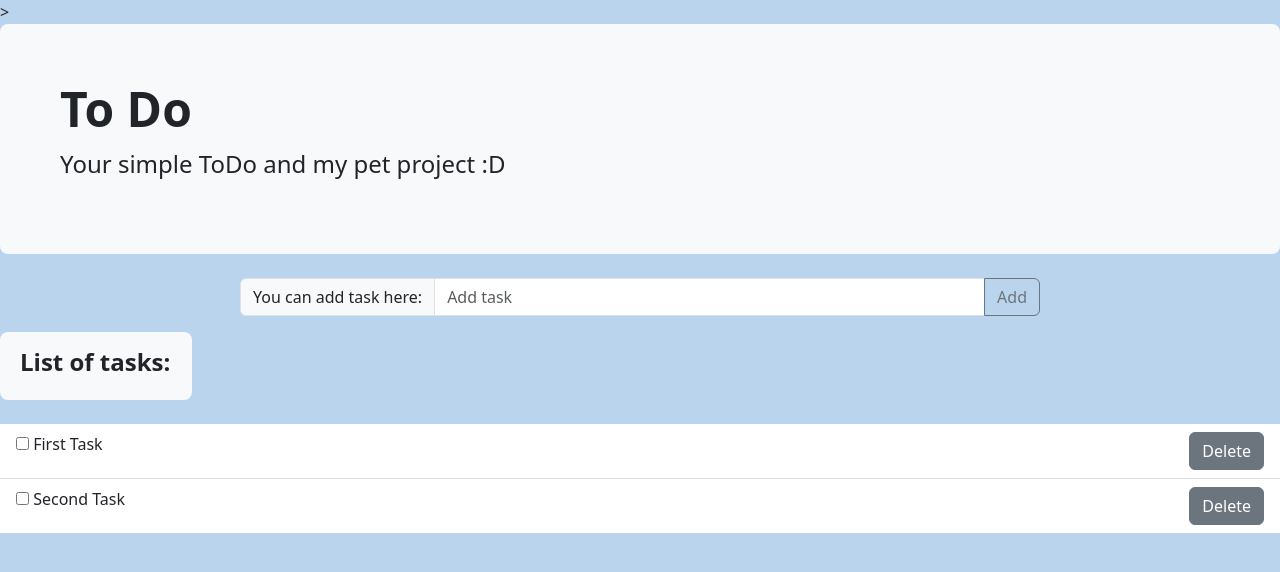
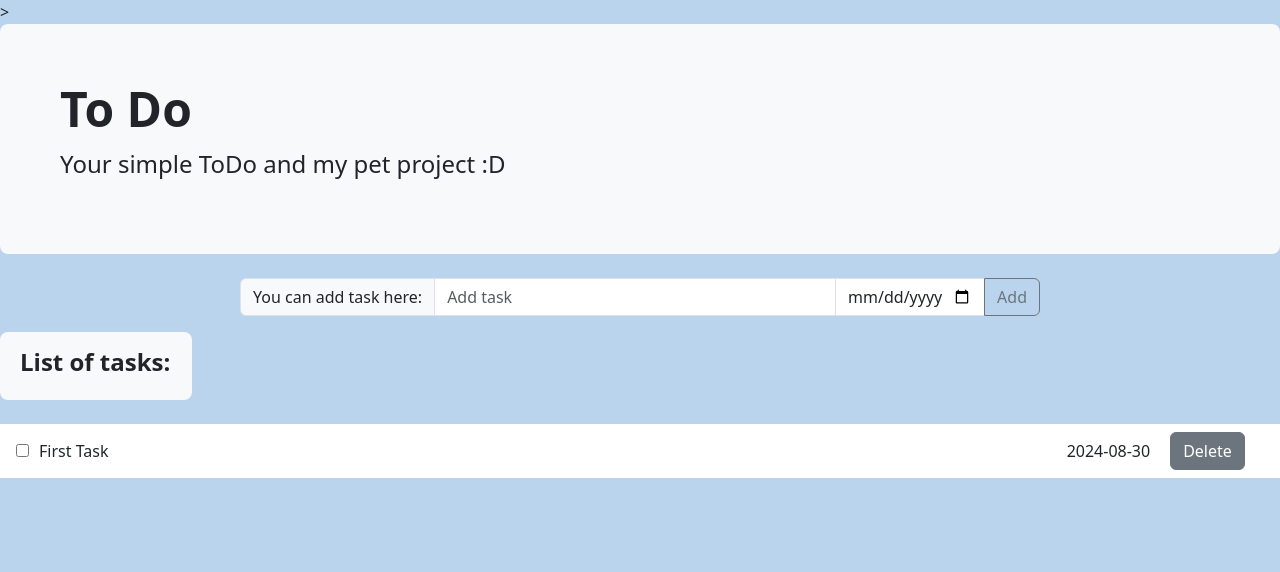
Before and after one commit to ililihayy/ToDo-Flask, a Flask app: page / in a window 1280 px wide. Shown: the top 572 px of the page. Run offline with Flask 3, Linux system fonts and the light colour scheme.

Commit message:
added date selection

```diff
--- a/app.py
+++ b/app.py
@@ -2,17 +2,17 @@ from flask import Flask, render_template, request, redirect, url_for
 
 app = Flask(__name__, template_folder="templates")
 
-todos = [{"task": "First Task", "done": False}, {"task": "Second Task", "done": False}]
+todos = [{"task": "First Task", "date": "2024-08-30", "done": False}]
 
 @app.route("/")
 def index():
     return render_template("index.html", todos=todos)
 
-
 @app.route("/add", methods=["POST"])
 def add():
     todo = request.form['todo_add']
-    todos.append({"task": todo, "done": False})
+    date = request.form['task_date']
+    todos.append({"task": todo, "date": date, "done": False})
     return redirect(url_for("index"))
 
 @app.route("/delete/<int:index>", methods=['POST'])
--- a/templates/index.html
+++ b/templates/index.html
@@ -1,11 +1,15 @@
 <!DOCTYPE html>
 <html lang="en">
+
 <head>
   <meta charset="UTF-8">
   <meta name="viewport" content="width=device-width, initial-scale=1.0">
   <title>Your ToDo </title>
-    <link href="https://cdn.jsdelivr.net/npm/bootstrap@5.3.3/dist/css/bootstrap.min.css" rel="stylesheet" integrity="sha384-QWTKZyjpPEjISv5WaRU9OFeRpok6YctnYmDr5pNlyT2bRjXh0JMhjY6hW+ALEwIH" crossorigin="anonymous">
-    <script src="https://cdn.jsdelivr.net/npm/bootstrap@5.3.3/dist/js/bootstrap.bundle.min.js" integrity="sha384-YvpcrYf0tY3lHB60NNkmXc5s9fDVZLESaAA55NDzOxhy9GkcIdslK1eN7N6jIeHz" crossorigin="anonymous"></script>
+  <link href="https://cdn.jsdelivr.net/npm/bootstrap@5.3.3/dist/css/bootstrap.min.css" rel="stylesheet"
+    integrity="sha384-QWTKZyjpPEjISv5WaRU9OFeRpok6YctnYmDr5pNlyT2bRjXh0JMhjY6hW+ALEwIH" crossorigin="anonymous">
+  <script src="https://cdn.jsdelivr.net/npm/bootstrap@5.3.3/dist/js/bootstrap.bundle.min.js"
+    integrity="sha384-YvpcrYf0tY3lHB60NNkmXc5s9fDVZLESaAA55NDzOxhy9GkcIdslK1eN7N6jIeHz"
+    crossorigin="anonymous"></script>
   <link rel="stylesheet" href="{{ url_for('static', filename='css/style.css') }}">>
 </head>
 
@@ -22,11 +26,17 @@
     <div class="container d-flex justify-content-center">
       <div class="input-group mb-3" style="max-width: 800px;">
         <span class="input-group-text" id="addtask_label">You can add task here:</span>
-          <input name="todo_add" id="addtask_id" type="text" class="form-control" placeholder="Add task" aria-label="Add task" aria-describedby="addtask_label button-addon2">
+        <input name="todo_add" id="addtask_id" type="text" class="form-control" placeholder="Add task"
+          aria-label="Add task" aria-describedby="addtask_label">
+
+        <input name="task_date" type="date" class="form-control" aria-label="Task Date"
+          aria-describedby="task_date_label" style="max-width: 150px;">
+
         <button class="btn btn-outline-secondary" type="submit" id="button-addon2">Add</button>
       </div>
     </div>
   </form>
+
 
   <!-- List todo -->
 
@@ -40,18 +50,28 @@
     {% for todo in todos %}
 
     <li class="list-group-item">
+      <div style="display: flex; align-items: baseline;">
+        <div style="display: flex; align-items: center; gap: 10px;">
           <form method="POST" action="{{ url_for('check', index=loop.index0) }}" style="display: inline;">
             <input type="checkbox" name="done" {% if todo['done'] %} checked {%endif%} onchange="this.form.submit()">
           </form>
           <span {% if todo["done"] %} style="text-decoration: line-through" {%endif%}>{{ todo['task'] }}</span>
+        </div>
 
-          <form method="POST" action="{{ url_for('delete', index=loop.index0)}}" class="btn_form" style="display: inline; float: right;">
+        <div style="display: flex; align-items: center; margin-left: auto; gap: 20px;">
+          <p style="margin: 0;">{{ todo['date'] }}</p>
+
+          <form method="POST" action="{{ url_for('delete', index=loop.index0)}}" class="btn_form"
+          style="display: inline; margin-left: auto; margin-right: 1.5vw;">
           <button type="submit" class="btn btn-secondary">Delete</button>
           </form>
+        </div>
+      </div>
     </li>
 
     {% endfor %}
   </ul>
 
 </body>
+
 </html>
```
Lines whose indentation alone changed are shown as unchanged.
